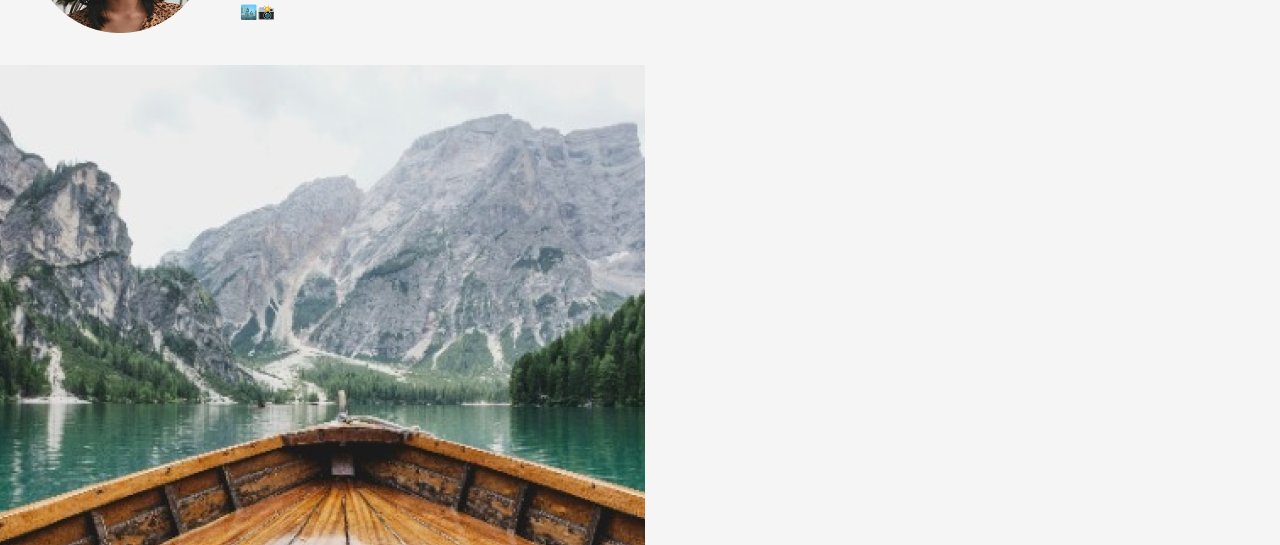
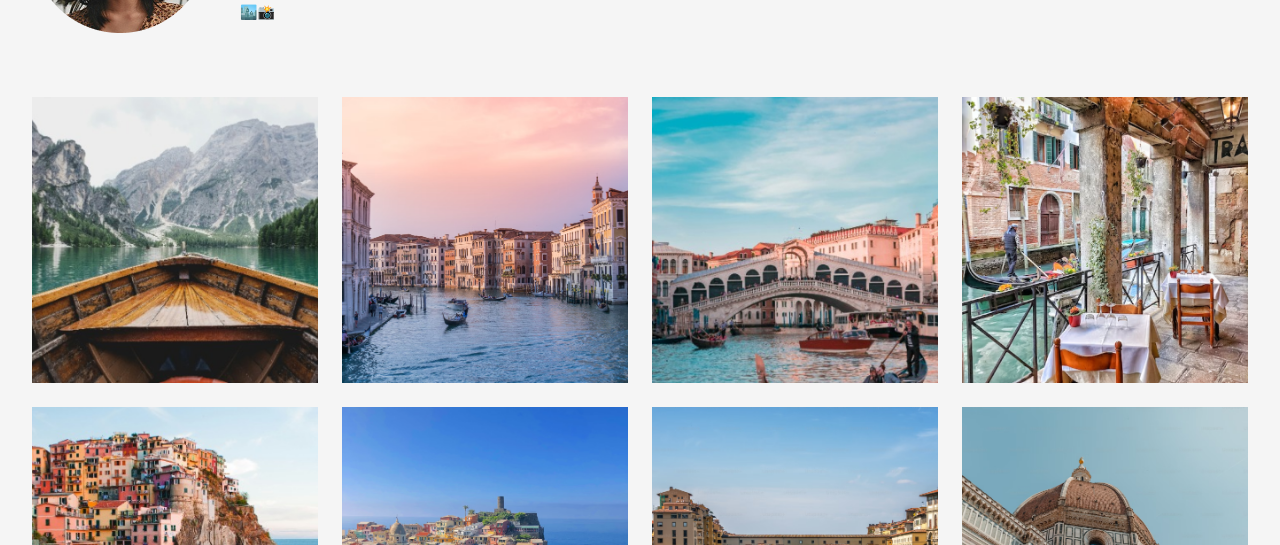
Before and after one commit to dzordii/travelgram-project, a website built with Vite: page index.html in a window 1280 px wide. Shown: the part 255-800 px from the top of the page. Built offline with nearby package versions, Linux system fonts and the light colour scheme.

Commit message:
finish carrousel style

```diff
--- /dev/null
+++ b/src/styles/carrousel.css
@@ -0,0 +1,20 @@
+.carrousel-container {
+    width: 100%;
+    max-width: 1280px;
+    margin-inline: auto;
+    padding: 2rem;
+
+    & .carrousel {
+        display: flex;
+        justify-content: center;
+        align-items: center;
+        flex-wrap: wrap;
+
+        gap: 1.5rem;
+
+        & img {
+            width: 286px;
+            height: 286px;
+        }
+    }
+}
--- a/src/styles/index.css
+++ b/src/styles/index.css
@@ -1,3 +1,4 @@
 @import url(global.css);
 @import url(header.css);
 @import url(profile.css);
+@import url(carrousel.css);
```
